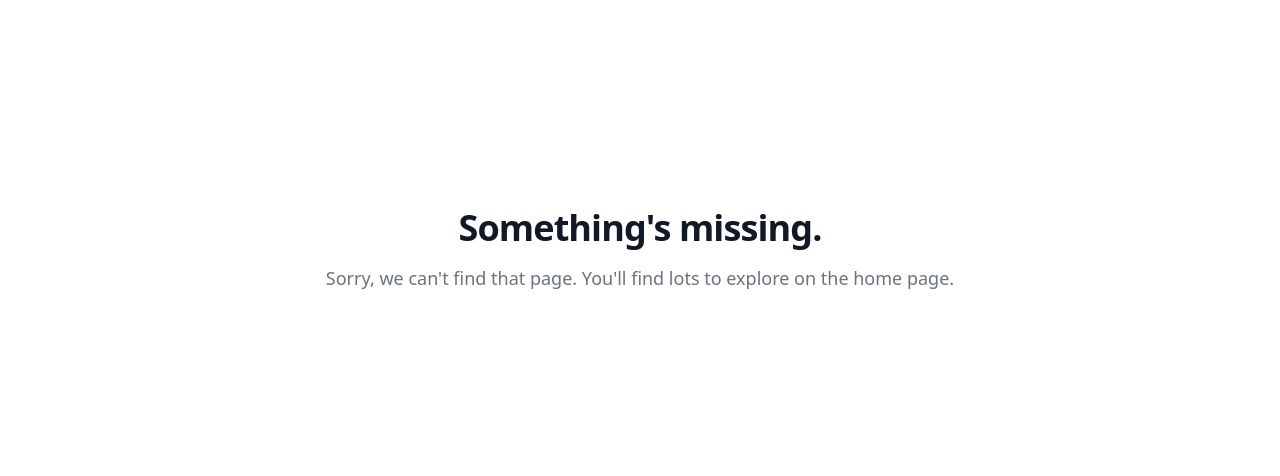
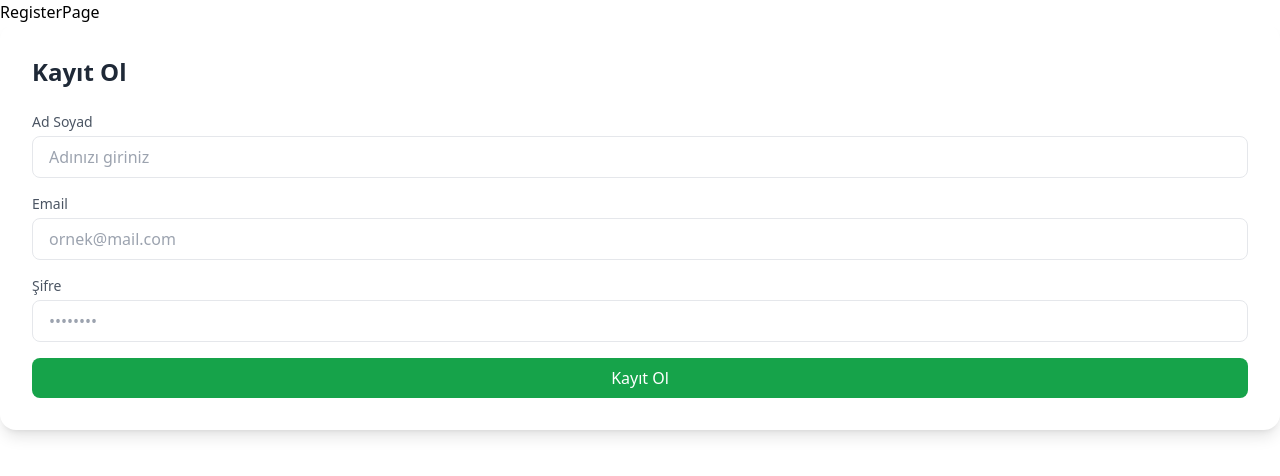
Before and after one commit to eminbasbayan/react-bootcamp8, a React (Vite) app: page /register in a window 1280 px wide. Before the commit this address had no page. Shown: the top 476 px of the page. Built offline with nearby package versions, Linux system fonts and the light colour scheme; no server answers.

Commit message:
firebase register işlemi yapıldı

```diff
--- a/src/App.jsx
+++ b/src/App.jsx
@@ -6,6 +6,7 @@ import ProductsPage from './pages/ProductsPage';
 import NotFoundPage from './pages/NotFoundPage';
 import CartPage from './pages/CartPage';
 import { ToastContainer } from 'react-toastify';
+import RegisterPage from './pages/RegisterPage';
 
 const router = createBrowserRouter([
   {
@@ -19,6 +20,10 @@ const router = createBrowserRouter([
   {
     path: '/cart',
     Component: CartPage,
+  },
+    {
+    path: '/register',
+    Component: RegisterPage,
   },
   {
     path: '*',
--- a/src/components/Auth/Register.jsx
+++ b/src/components/Auth/Register.jsx
@@ -1,26 +1,122 @@
-import React from 'react'
+import { useForm } from 'react-hook-form';
+import { yupResolver } from '@hookform/resolvers/yup';
+import * as yup from 'yup';
+import { auth } from '../../firebase';
+
+import { useNavigate } from 'react-router-dom';
+import { useState } from 'react';
+import { createUserWithEmailAndPassword } from 'firebase/auth';
+
+const schema = yup.object().shape({
+  fullName: yup
+    .string()
+    .required('Ad soyad zorunludur')
+    .min(3, 'Ad soyad en az 3 karakter olmalıdır'),
+  email: yup
+    .string()
+    .required('Email zorunludur')
+    .email('Geçerli bir email giriniz'),
+  password: yup
+    .string()
+    .required('Şifre zorunludur')
+    .min(6, 'Şifre en az 6 karakter olmalıdır'),
+});
 
 const Register = () => {
+  const [loading, setLoading] = useState(false);
+  const navigate = useNavigate();
+
+  const {
+    register,
+    handleSubmit,
+    formState: { errors },
+    setError,
+  } = useForm({
+    resolver: yupResolver(schema),
+  });
+
+  const onSubmit = async (data) => {
+    setLoading(true);
+    try {
+      await createUserWithEmailAndPassword(auth, data.email, data.password);
+      navigate('/');
+    } catch (error) {
+      console.log(error);
+      setError('email', { type: 'manual', message: error.message });
+    } finally {
+      setLoading(false);
+    }
+  };
+
   return (
     <div className="w-full bg-white rounded-2xl shadow-lg p-8">
       <h2 className="text-2xl font-bold text-gray-800 mb-6">Kayıt Ol</h2>
-      <form className="space-y-4">
+      <form className="space-y-4" onSubmit={handleSubmit(onSubmit)}>
         <div>
-          <label className="block text-sm font-medium text-gray-600 mb-1">Ad Soyad</label>
-          <input type="text" className="w-full px-4 py-2 border rounded-lg focus:ring-2 focus:ring-green-500 outline-none" placeholder="Adınızı giriniz" />
+          <label className="block text-sm font-medium text-gray-600 mb-1">
+            Ad Soyad
+          </label>
+          <input
+            type="text"
+            {...register('fullName')}
+            className={`w-full px-4 py-2 border rounded-lg focus:ring-2 focus:ring-green-500 outline-none
+              ${errors.fullName ? 'border-red-500' : ''}`}
+            placeholder="Adınızı giriniz"
+          />
+          {errors.fullName && (
+            <p className="text-red-500 text-sm mt-1">
+              {errors.fullName.message}
+            </p>
+          )}
         </div>
+
         <div>
-          <label className="block text-sm font-medium text-gray-600 mb-1">Email</label>
-          <input type="email" className="w-full px-4 py-2 border rounded-lg focus:ring-2 focus:ring-green-500 outline-none" placeholder="ornek@mail.com" />
+          <label className="block text-sm font-medium text-gray-600 mb-1">
+            Email
+          </label>
+          <input
+            type="email"
+            {...register('email')}
+            className={`w-full px-4 py-2 border rounded-lg focus:ring-2 focus:ring-green-500 outline-none
+              ${errors.email ? 'border-red-500' : ''}`}
+            placeholder="ornek@mail.com"
+          />
+          {errors.email && (
+            <p className="text-red-500 text-sm mt-1">{errors.email.message}</p>
+          )}
         </div>
+
         <div>
-          <label className="block text-sm font-medium text-gray-600 mb-1">Şifre</label>
-          <input type="password" className="w-full px-4 py-2 border rounded-lg focus:ring-2 focus:ring-green-500 outline-none" placeholder="••••••••" />
+          <label className="block text-sm font-medium text-gray-600 mb-1">
+            Şifre
+          </label>
+          <input
+            type="password"
+            {...register('password')}
+            className={`w-full px-4 py-2 border rounded-lg focus:ring-2 focus:ring-green-500 outline-none
+              ${errors.password ? 'border-red-500' : ''}`}
+            placeholder="••••••••"
+          />
+          {errors.password && (
+            <p className="text-red-500 text-sm mt-1">
+              {errors.password.message}
+            </p>
+          )}
         </div>
-        <button type="submit" className="w-full bg-green-600 text-white py-2 rounded-lg hover:bg-green-700 transition">Kayıt Ol</button>
+
+        <button
+          type="submit"
+          disabled={loading}
+          className={`w-full bg-green-600 text-white py-2 rounded-lg transition
+            ${
+              loading ? 'opacity-50 cursor-not-allowed' : 'hover:bg-green-700'
+            }`}
+        >
+          {loading ? 'Kayıt Yapılıyor...' : 'Kayıt Ol'}
+        </button>
       </form>
     </div>
-  )
-}
+  );
+};
 
-export default Register
+export default Register;
--- /dev/null
+++ b/src/pages/RegisterPage.jsx
@@ -0,0 +1,12 @@
+import React from 'react'
+import Register from '../components/Auth/Register'
+
+const RegisterPage = () => {
+  return (
+    <div>RegisterPage
+        <Register />
+    </div>
+  )
+}
+
+export default RegisterPage
```
